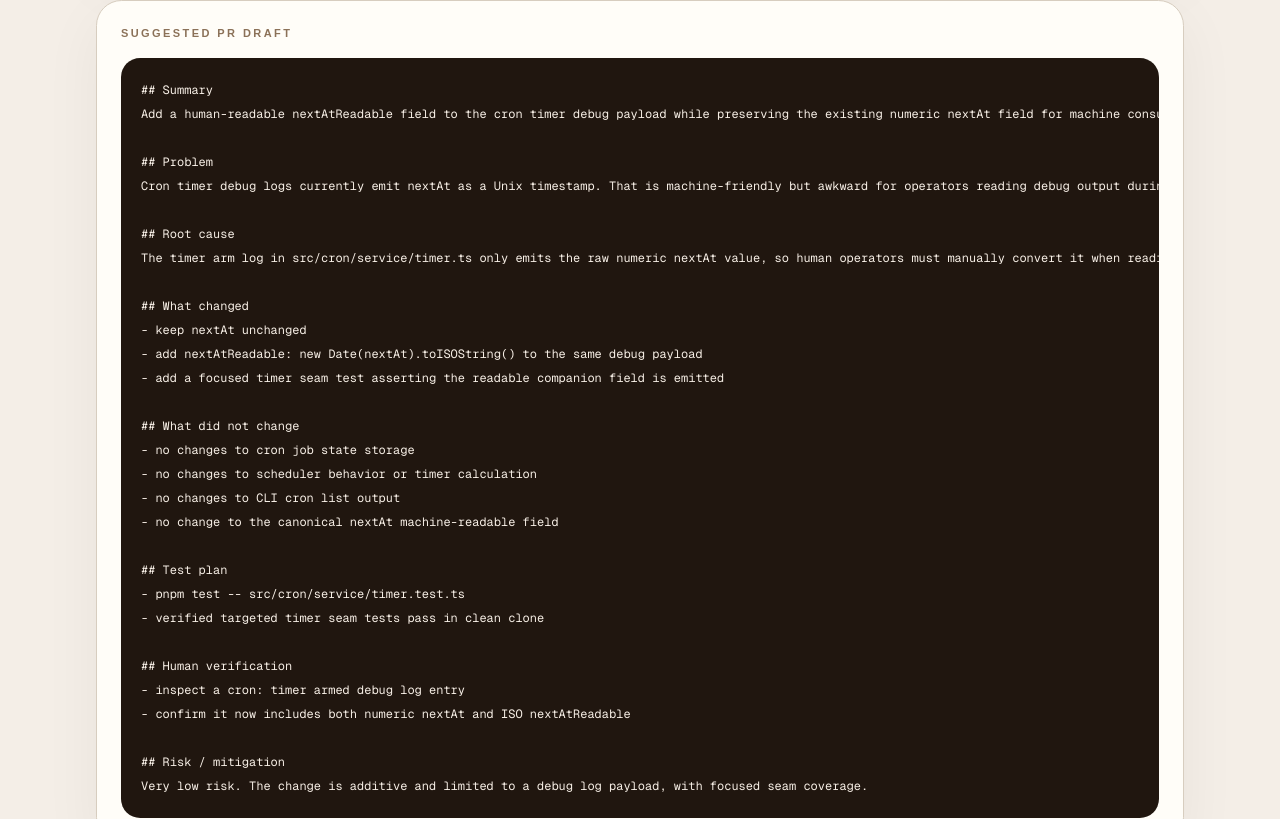
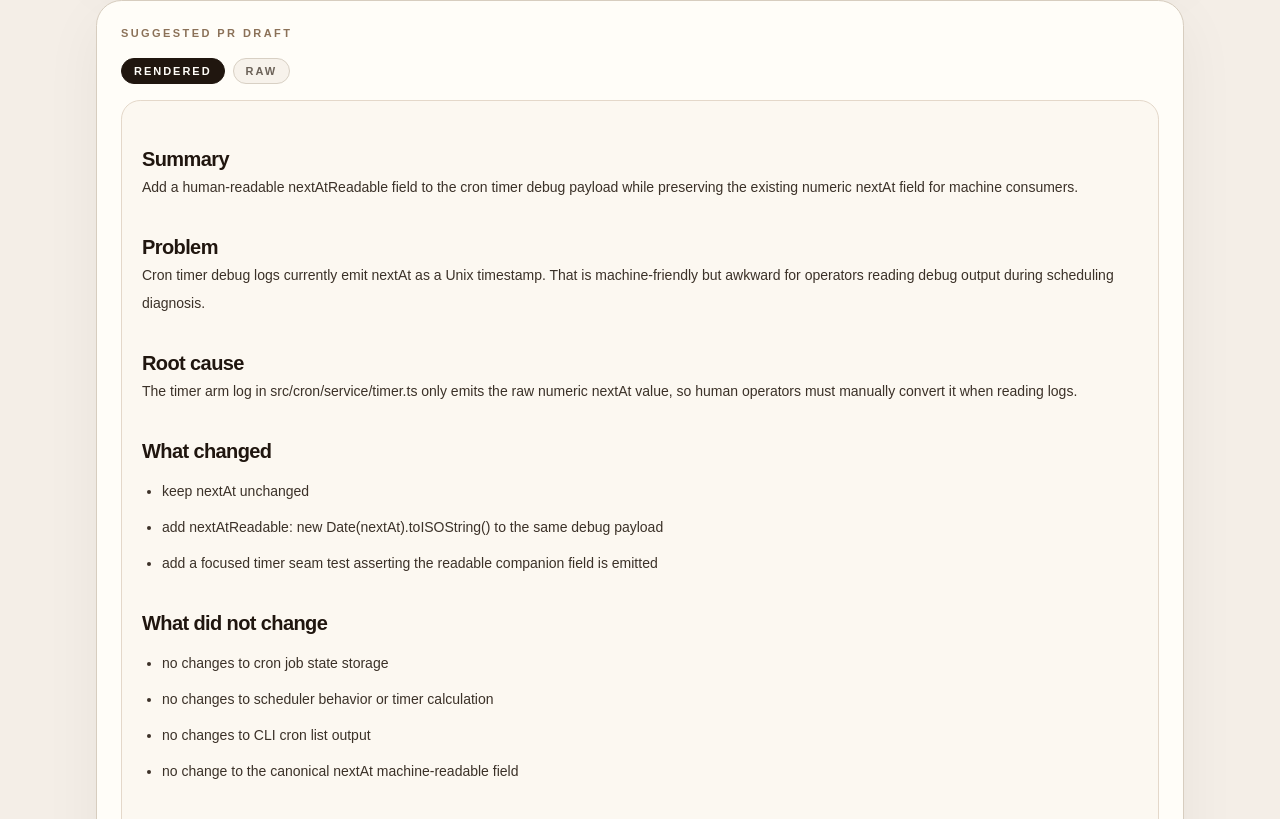
Before and after one commit to stuartsy/openclaw-issue-dossier, a Next.js app: page /impls/58574 in a window 1280 px wide. Shown: the part 2641-3460 px from the top of the page. Built offline with nearby package versions, Linux system fonts and the light colour scheme.

Commit message:
Add rendered-vs-raw markdown toggle for PR drafts

```diff
--- a/src/app/impls/58522/page.tsx
+++ b/src/app/impls/58522/page.tsx
@@ -1,4 +1,5 @@
 import { DiffViewer } from '@/components/DiffViewer';
+import { MarkdownToggle } from '@/components/MarkdownToggle';
 
 const diffText = String.raw`diff --git a/src/auto-reply/status.test.ts b/src/auto-reply/status.test.ts
 index 48979ceba6..09fb664f8c 100644
@@ -84,6 +85,36 @@ const testOutput = String.raw`$ pnpm test -- src/auto-reply/status.test.ts
 Duration ~16.6s wall clock on local clean clone
 `;
 
+const prDraft = String.raw`## Summary
+Fix session_status so transcript usage fallback also restores cacheRead/cacheWrite when the live session entry omits those fields.
+
+## Problem
+/session_status could fall back to transcript usage for input/output/prompt/total/model, but it did not carry over cacheRead/cacheWrite from the transcript record. That meant cache usage was missing from status output even when the provider had returned cache usage data and the transcript log still had it.
+
+## Root cause
+readUsageFromSessionLog() returned only input/output/promptTokens/total/model. buildStatusMessage() then used that transcript fallback to hydrate token counts, but never had cacheRead/cacheWrite available to restore.
+
+## What changed
+- extend readUsageFromSessionLog() to return cacheRead/cacheWrite
+- hydrate cacheRead/cacheWrite from transcript fallback in buildStatusMessage() when current values are missing/zero
+- add a focused regression test proving cache usage now appears from transcript fallback
+
+## What did not change
+- no changes to provider usage normalization
+- no changes to live session usage collection
+- no changes to status formatting beyond making already-available cache usage survive transcript fallback
+
+## Test plan
+- pnpm test -- src/auto-reply/status.test.ts
+- verified targeted regression covering transcript fallback cache hydration passes in clean clone
+
+## Human verification
+- reproduce a status path that relies on transcript usage fallback
+- confirm cache line now renders instead of disappearing when only transcript retains cacheRead/cacheWrite
+
+## Risk / mitigation
+Low risk. The patch is limited to transcript fallback plumbing in status assembly and covered by a focused regression test.`;
+
 export default function Page() {
   return (
     <main className="min-h-screen bg-[#f4eee7] text-[#20160f]">
@@ -147,35 +178,9 @@ export default function Page() {
 
         <section className="mt-8 rounded-[1.6rem] border border-[#d7cdbf] bg-[#fffdf8] p-6 shadow-[0_18px_60px_rgba(32,22,12,0.05)]">
           <div className="text-[11px] font-semibold uppercase tracking-[0.22em] text-[#8b7158]">Suggested PR draft</div>
-          <pre className="mt-4 overflow-x-auto rounded-[1.2rem] bg-[#20160f] p-5 text-[12px] leading-6 text-[#f7efe6]">{String.raw`## Summary
-Fix session_status so transcript usage fallback also restores cacheRead/cacheWrite when the live session entry omits those fields.
-
-## Problem
-/session_status could fall back to transcript usage for input/output/prompt/total/model, but it did not carry over cacheRead/cacheWrite from the transcript record. That meant cache usage was missing from status output even when the provider had returned cache usage data and the transcript log still had it.
-
-## Root cause
-readUsageFromSessionLog() returned only input/output/promptTokens/total/model. buildStatusMessage() then used that transcript fallback to hydrate token counts, but never had cacheRead/cacheWrite available to restore.
-
-## What changed
-- extend readUsageFromSessionLog() to return cacheRead/cacheWrite
-- hydrate cacheRead/cacheWrite from transcript fallback in buildStatusMessage() when current values are missing/zero
-- add a focused regression test proving cache usage now appears from transcript fallback
-
-## What did not change
-- no changes to provider usage normalization
-- no changes to live session usage collection
-- no changes to status formatting beyond making already-available cache usage survive transcript fallback
-
-## Test plan
-- pnpm test -- src/auto-reply/status.test.ts
-- verified targeted regression covering transcript fallback cache hydration passes in clean clone
-
-## Human verification
-- reproduce a status path that relies on transcript usage fallback
-- confirm cache line now renders instead of disappearing when only transcript retains cacheRead/cacheWrite
-
-## Risk / mitigation
-Low risk. The patch is limited to transcript fallback plumbing in status assembly and covered by a focused regression test.`}</pre>
+          <div className="mt-4">
+            <MarkdownToggle markdown={prDraft} />
+          </div>
         </section>
 
         <details className="mt-8 rounded-[1.6rem] border border-[#d7cdbf] bg-[#fffdf8] p-6 shadow-[0_18px_60px_rgba(32,22,12,0.05)]">
--- a/src/app/impls/58574/page.tsx
+++ b/src/app/impls/58574/page.tsx
@@ -1,4 +1,5 @@
 import { DiffViewer } from '@/components/DiffViewer';
+import { MarkdownToggle } from '@/components/MarkdownToggle';
 
 const diffText = String.raw`diff --git a/src/cron/service/timer.test.ts b/src/cron/service/timer.test.ts
 index e6009c42fd..2a05737994 100644
@@ -44,6 +45,37 @@ const testOutput = String.raw`$ pnpm test -- src/cron/service/timer.test.ts
 ✓ src/cron/service/timer.test.ts (2 tests passed)
 Duration ~22.3s wall clock on local clean clone
 `;
+
+const prDraft = String.raw`## Summary
+Add a human-readable nextAtReadable field to the cron timer debug payload while preserving the existing numeric nextAt field for machine consumers.
+
+## Problem
+Cron timer debug logs currently emit nextAt as a Unix timestamp. That is machine-friendly but awkward for operators reading debug output during scheduling diagnosis.
+
+## Root cause
+The timer arm log in src/cron/service/timer.ts only emits the raw numeric nextAt value, so human operators must manually convert it when reading logs.
+
+## What changed
+- keep nextAt unchanged
+- add nextAtReadable: new Date(nextAt).toISOString() to the same debug payload
+- add a focused timer seam test asserting the readable companion field is emitted
+
+## What did not change
+- no changes to cron job state storage
+- no changes to scheduler behavior or timer calculation
+- no changes to CLI cron list output
+- no change to the canonical nextAt machine-readable field
+
+## Test plan
+- pnpm test -- src/cron/service/timer.test.ts
+- verified targeted timer seam tests pass in clean clone
+
+## Human verification
+- inspect a cron: timer armed debug log entry
+- confirm it now includes both numeric nextAt and ISO nextAtReadable
+
+## Risk / mitigation
+Very low risk. The change is additive and limited to a debug log payload, with focused seam coverage.`;
 
 export default function Page() {
   return (
@@ -108,36 +140,9 @@ export default function Page() {
 
         <section className="mt-8 rounded-[1.6rem] border border-[#d7cdbf] bg-[#fffdf8] p-6 shadow-[0_18px_60px_rgba(32,22,12,0.05)]">
           <div className="text-[11px] font-semibold uppercase tracking-[0.22em] text-[#8b7158]">Suggested PR draft</div>
-          <pre className="mt-4 overflow-x-auto rounded-[1.2rem] bg-[#20160f] p-5 text-[12px] leading-6 text-[#f7efe6]">{String.raw`## Summary
-Add a human-readable nextAtReadable field to the cron timer debug payload while preserving the existing numeric nextAt field for machine consumers.
-
-## Problem
-Cron timer debug logs currently emit nextAt as a Unix timestamp. That is machine-friendly but awkward for operators reading debug output during scheduling diagnosis.
-
-## Root cause
-The timer arm log in src/cron/service/timer.ts only emits the raw numeric nextAt value, so human operators must manually convert it when reading logs.
-
-## What changed
-- keep nextAt unchanged
-- add nextAtReadable: new Date(nextAt).toISOString() to the same debug payload
-- add a focused timer seam test asserting the readable companion field is emitted
-
-## What did not change
-- no changes to cron job state storage
-- no changes to scheduler behavior or timer calculation
-- no changes to CLI cron list output
-- no change to the canonical nextAt machine-readable field
-
-## Test plan
-- pnpm test -- src/cron/service/timer.test.ts
-- verified targeted timer seam tests pass in clean clone
-
-## Human verification
-- inspect a cron: timer armed debug log entry
-- confirm it now includes both numeric nextAt and ISO nextAtReadable
-
-## Risk / mitigation
-Very low risk. The change is additive and limited to a debug log payload, with focused seam coverage.`}</pre>
+          <div className="mt-4">
+            <MarkdownToggle markdown={prDraft} />
+          </div>
         </section>
 
         <details className="mt-8 rounded-[1.6rem] border border-[#d7cdbf] bg-[#fffdf8] p-6 shadow-[0_18px_60px_rgba(32,22,12,0.05)]">
--- /dev/null
+++ b/src/components/MarkdownToggle.tsx
@@ -0,0 +1,97 @@
+"use client";
+
+import { useMemo, useState } from "react";
+
+function escapeHtml(value: string) {
+  return value
+    .replaceAll("&", "&amp;")
+    .replaceAll("<", "&lt;")
+    .replaceAll(">", "&gt;");
+}
+
+function renderMarkdown(md: string) {
+  let html = escapeHtml(md);
+
+  html = html.replace(/^###\s+(.+)$/gm, '<h3 class="mt-5 text-lg font-semibold tracking-[-0.02em] text-[#20160f]">$1</h3>');
+  html = html.replace(/^##\s+(.+)$/gm, '<h2 class="mt-6 text-xl font-semibold tracking-[-0.03em] text-[#20160f]">$1</h2>');
+  html = html.replace(/^#\s+(.+)$/gm, '<h1 class="mt-6 text-2xl font-semibold tracking-[-0.04em] text-[#20160f]">$1</h1>');
+  html = html.replace(/\*\*(.+?)\*\*/g, '<strong class="font-semibold text-[#20160f]">$1</strong>');
+  html = html.replace(/`([^`]+)`/g, '<code class="rounded bg-[#f3ece3] px-1.5 py-0.5 font-mono text-[0.92em] text-[#5b4f44]">$1</code>');
+
+  const lines = html.split("\n");
+  const out: string[] = [];
+  let inList = false;
+
+  for (const line of lines) {
+    if (/^\s*-\s+/.test(line)) {
+      if (!inList) {
+        out.push('<ul class="mt-3 space-y-2 pl-5 text-[14px] leading-7 text-[#3b3128] list-disc">');
+        inList = true;
+      }
+      out.push(`<li>${line.replace(/^\s*-\s+/, "")}</li>`);
+      continue;
+    }
+    if (inList) {
+      out.push("</ul>");
+      inList = false;
+    }
+    if (!line.trim()) {
+      out.push('<div class="h-2"></div>');
+      continue;
+    }
+    if (line.startsWith("<h")) {
+      out.push(line);
+      continue;
+    }
+    out.push(`<p class="text-[14px] leading-7 text-[#3b3128]">${line}</p>`);
+  }
+  if (inList) {
+    out.push("</ul>");
+  }
+  return out.join("\n");
+}
+
+export function MarkdownToggle({ markdown }: { markdown: string }) {
+  const [mode, setMode] = useState<"rendered" | "raw">("rendered");
+  const rendered = useMemo(() => renderMarkdown(markdown), [markdown]);
+
+  return (
+    <div>
+      <div className="flex flex-wrap gap-2">
+        <button
+          type="button"
+          onClick={() => setMode("rendered")}
+          className={`rounded-full border px-3 py-1 text-[11px] font-semibold uppercase tracking-[0.18em] transition ${
+            mode === "rendered"
+              ? "border-[#20160f] bg-[#20160f] text-[#fffdf8]"
+              : "border-[#d8d0c4] bg-[#f7f2eb] text-[#6c6258]"
+          }`}
+        >
+          Rendered
+        </button>
+        <button
+          type="button"
+          onClick={() => setMode("raw")}
+          className={`rounded-full border px-3 py-1 text-[11px] font-semibold uppercase tracking-[0.18em] transition ${
+            mode === "raw"
+              ? "border-[#20160f] bg-[#20160f] text-[#fffdf8]"
+              : "border-[#d8d0c4] bg-[#f7f2eb] text-[#6c6258]"
+          }`}
+        >
+          Raw
+        </button>
+      </div>
+
+      {mode === "rendered" ? (
+        <div
+          className="mt-4 rounded-[1.2rem] border border-[#e4d8ca] bg-[#fcf8f1] p-5"
+          dangerouslySetInnerHTML={{ __html: rendered }}
+        />
+      ) : (
+        <pre className="mt-4 overflow-x-auto rounded-[1.2rem] bg-[#20160f] p-5 text-[12px] leading-6 text-[#f7efe6]">
+          {markdown}
+        </pre>
+      )}
+    </div>
+  );
+}
```
